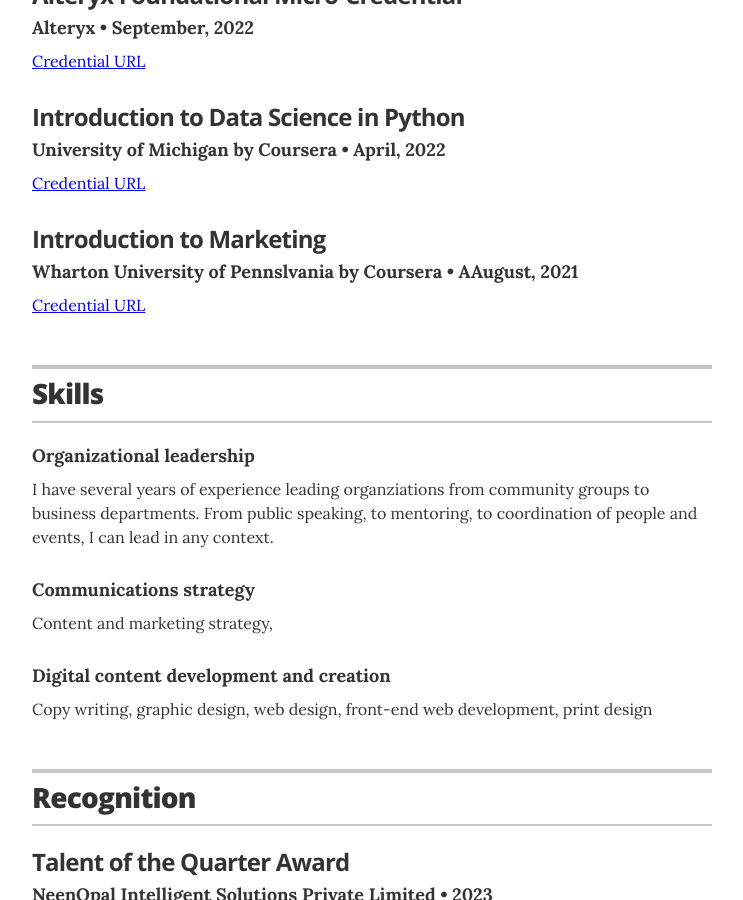
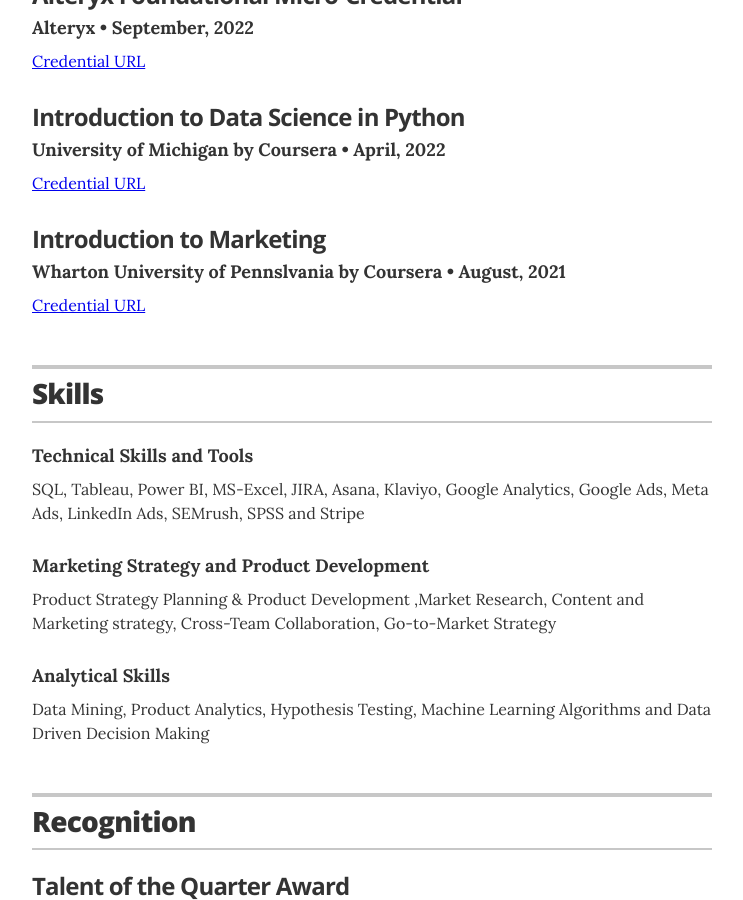
Before and after one commit to ujjwalkshukla/resume, a Jekyll site: the page built from index.html, in a window 1280 px wide and 900 px high, scrolled down 4392 px. Shown: the whole window, without its empty margins (268-1011 px from the left). Built offline with Jekyll 4.4.1, drawn with Linux system fonts in a browser that asks for light colours; some of the changed text lies outside the part shown.

Commit message:
Skills Updated

```diff
--- a/_data/certifications.yml
+++ b/_data/certifications.yml
@@ -33,5 +33,5 @@
     credential_url: https://www.coursera.org/account/accomplishments/certificate/YC9F36ML3UBS
   - name: Introduction to Marketing
     issuing_organization: Wharton University of Pennslvania by Coursera
-    issued_date: AAugust, 2021
+    issued_date: August, 2021
     credential_url: https://www.coursera.org/account/accomplishments/certificate/JACCAERDABT3
--- a/_data/projects.yml
+++ b/_data/projects.yml
@@ -6,7 +6,7 @@
   role: Product Management Intern
   duration: 2023
   url: "https://docs.google.com/presentation/d/16RRGnW1-rBPOPXy8ZwA6Y1CkTsFhsA7a/edit?usp=drive_link&ouid=115919429677431796433&rtpof=true&sd=true"
-  description: I was tasked to review the product and come up with a flow that can further be improved.
+  description: I was tasked to review the product and come up with a flow that can further be improved
 
 # Mokkup.ai
 - project: Go to Market Strategy for a cloud based dashboard wireframing tool.
--- a/_data/skills.yml
+++ b/_data/skills.yml
@@ -1,12 +1,10 @@
 # Skills
-# Organizational leadership
-- skill: Organizational leadership
-  description: I have several years of experience leading organziations from community groups to business departments. From public speaking, to mentoring, to coordination of people and events, I can lead in any context.
-
+# Technical Skills
+- skill: Technical Skills and Tools
+  description: SQL, Tableau, Power BI, MS-Excel, JIRA, Asana, Klaviyo, Google Analytics, Google Ads, Meta Ads, LinkedIn Ads, SEMrush, SPSS and Stripe
 # Communications strategy
-- skill: Communications strategy
-  description: Content and marketing strategy,
-
-# Digital content development and creation
-- skill: Digital content development and creation
-  description: Copy writing, graphic design, web design, front-end web development, print design
+- skill: Marketing Strategy and Product Development
+  description: Product Strategy Planning & Product Development ,Market Research, Content and Marketing strategy, Cross-Team Collaboration, Go-to-Market Strategy
+# Analytics
+- skill: Analytical Skills
+  description: Data Mining, Product Analytics, Hypothesis Testing, Machine Learning Algorithms and Data Driven Decision Making
```
